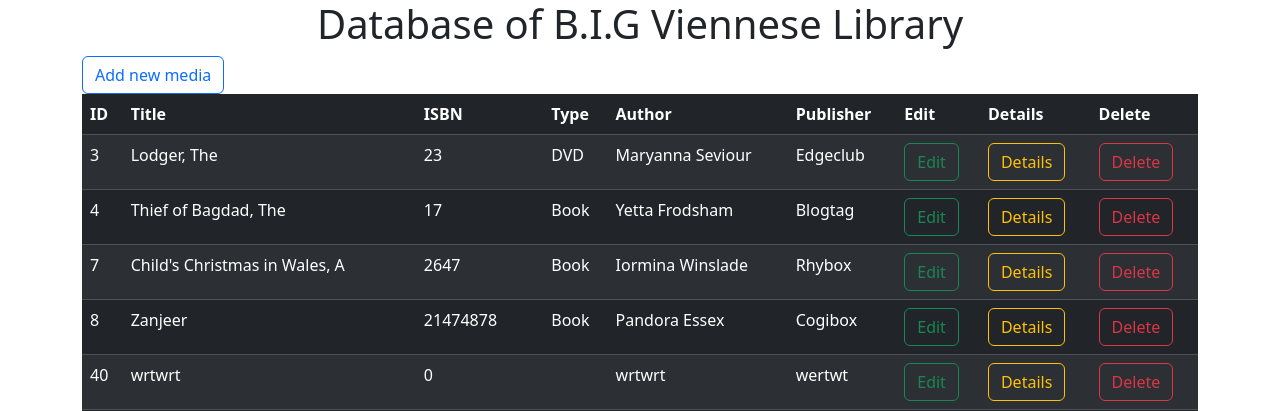
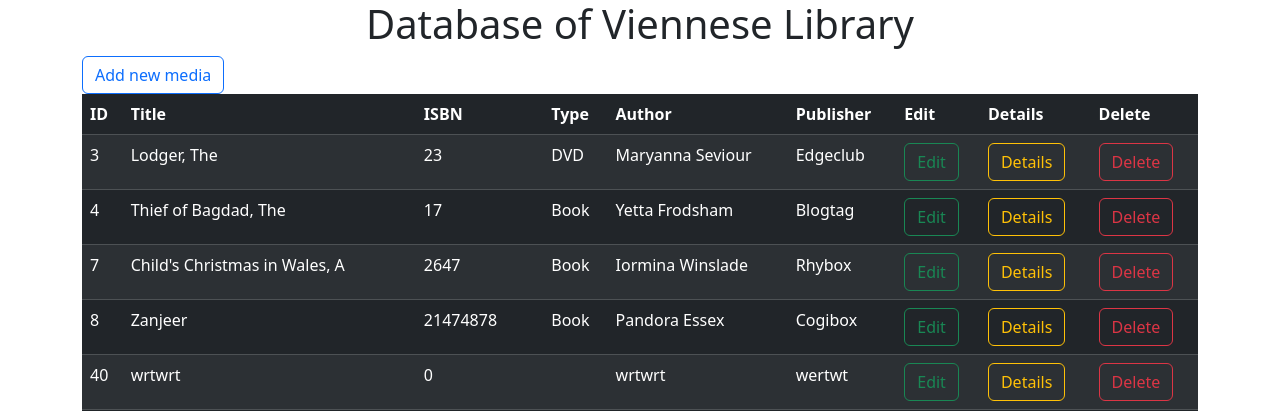
Before and after one commit to Arnaldo1990/BE18-CR4-ArnaldoBismarques, a PHP site: page / in a window 1280 px wide. Shown: the top 411 px of the page. Run offline with PHP 8.4, Linux system fonts and the light colour scheme; data comes from the database, SQL or seed files in the repository.

Commit message:
finished

```diff
--- a/index.php
+++ b/index.php
@@ -49,7 +49,7 @@ if(mysqli_num_rows($result) > 0){
 
 <body>
     <header>
-<h1 class="text-center">Database of B.I.G Viennese Library</h1>
+<h1 class="text-center">Database of <B class="I G"></B> Viennese Library</h1>
 
 
 <div class="container">
```
